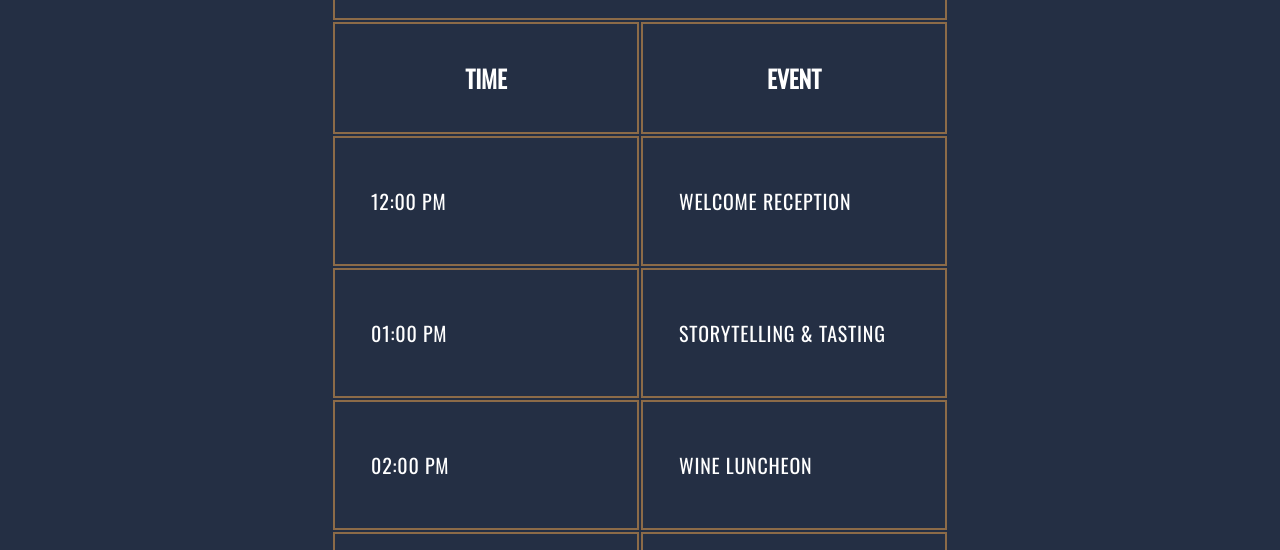
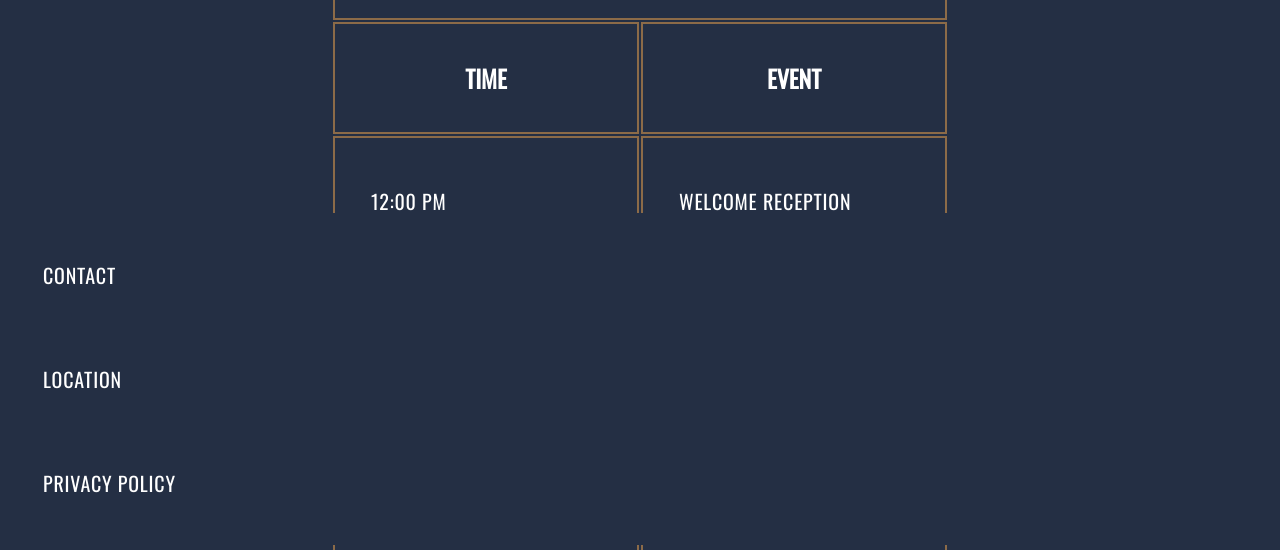
Before and after one commit to georgeIkomi/wine_festival_schedule, a plain HTML site: page index.html in a window 1280 px wide. Shown: the part 250-800 px from the top of the page. Drawn offline with nearby package versions, Linux system fonts and the light colour scheme.

Commit message:
apply css styling to footer

```diff
--- a/style.css
+++ b/style.css
@@ -46,3 +46,13 @@
     border: 2px solid #8c6b48;
     width: 300px;
 }
+
+footer {
+    margin-top: 50px;
+    text-align: center;
+    position: fixed;
+    width: 100%;
+    bottom: 5px;
+    background-color: #242f44;
+    z-index: 5;
+}
```
